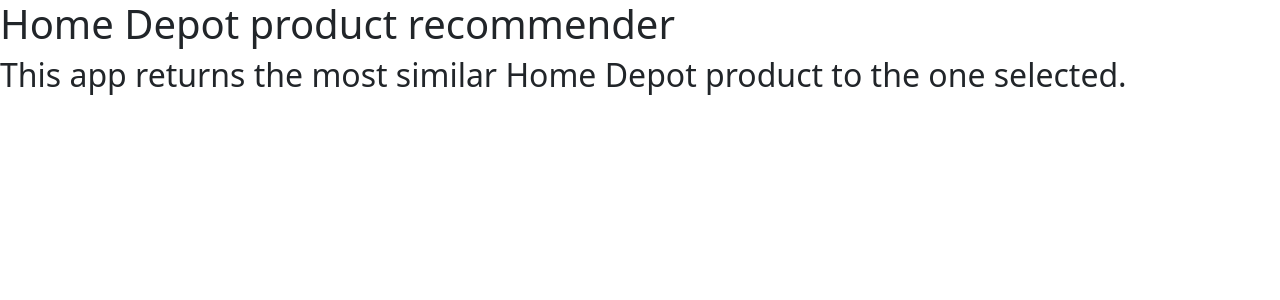
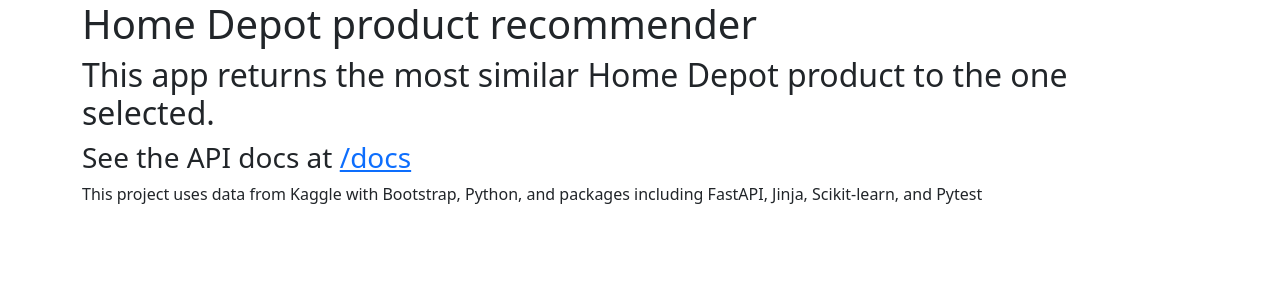
Before and after one commit to discdiver/recommend-api, a FastAPI app: page / in a window 1280 px wide. Shown: the top 300 px of the page. Run offline with FastAPI, Linux system fonts and the light colour scheme; parts of the project's set-up code (start-up, migrations or seed data) failed here and were passed over.

Commit message:
basic formatting on home page

```diff
--- a/app.py
+++ b/app.py
@@ -14,7 +14,7 @@
 templates = Jinja2Templates(directory='templates')
 
 @app.get('/', response_class=HTMLResponse)
-async def home(request: Request):
+def home(request: Request):
     return templates.TemplateResponse("index.html", {'request': request})
 
 @app.get('/products/{productid}')
--- a/templates/index.html
+++ b/templates/index.html
@@ -11,8 +11,17 @@
     <title>Home Depot product recommender</title>
   </head>
   <body>
-    <h1>Home Depot product recommender</h1>
-    <h2>This app returns the most similar Home Depot product to the one selected.</h2>
+    <div class="container">
+        <div class="row">
+            <div class="col">
+                <h1>Home Depot product recommender</h1>
+                <h2>This app returns the most similar Home Depot product to the one selected.</h2>
+                <h3>See the API docs at <a href='./docs'> /docs</a></h3>
+
+                <p>This project uses data from Kaggle with Bootstrap, Python, and packages including FastAPI, Jinja, Scikit-learn, and Pytest</p>
+            </div>
+        </div>
+    </div>
 
     <!-- Option 1: Bootstrap Bundle with Popper -->
     <script src="https://cdn.jsdelivr.net/npm/bootstrap@5.0.2/dist/js/bootstrap.bundle.min.js" integrity="sha384-MrcW6ZMFYlzcLA8Nl+NtUVF0sA7MsXsP1UyJoMp4YLEuNSfAP+JcXn/tWtIaxVXM" crossorigin="anonymous"></script>
```
Also changed, not shown: static/images/tools.jpeg (added).
